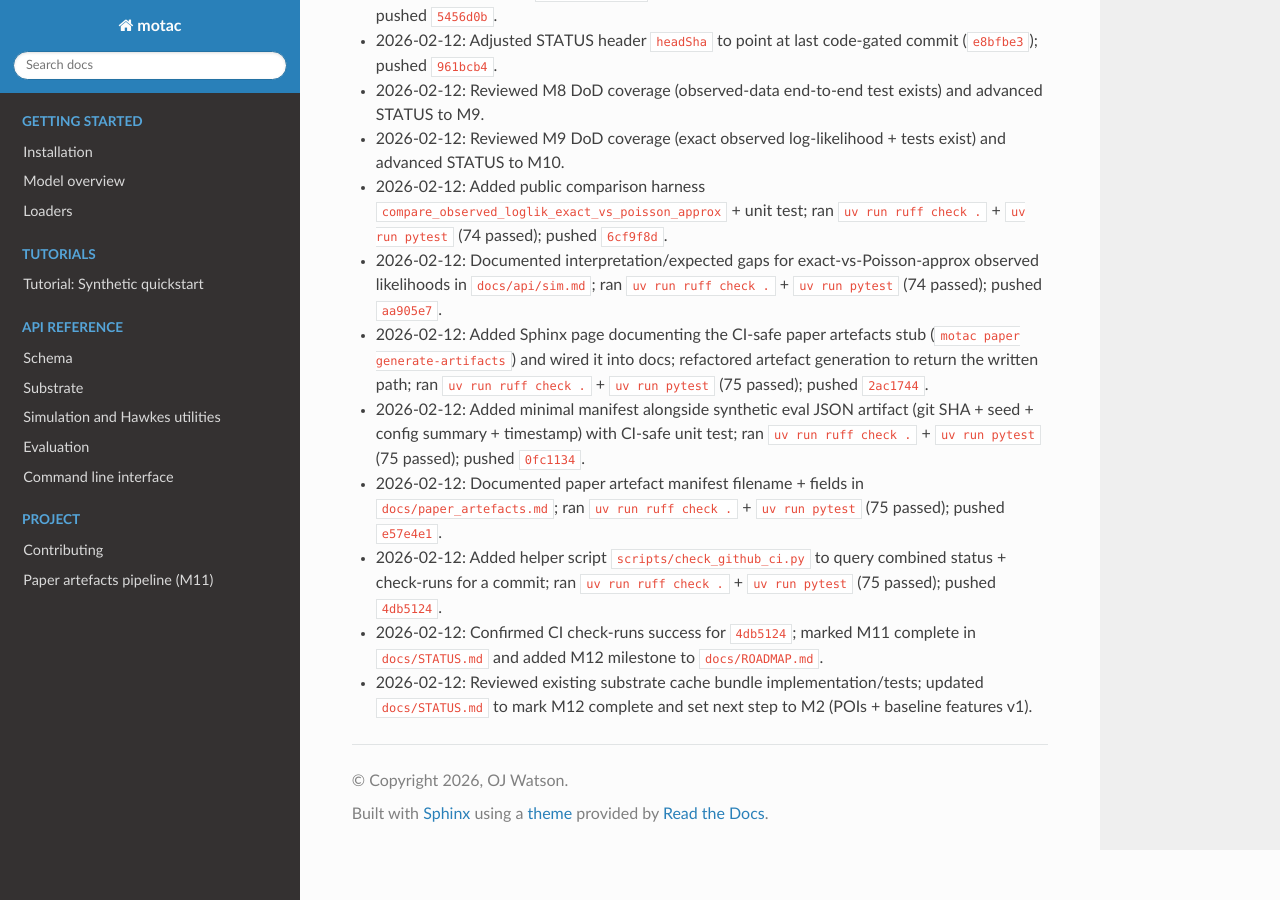
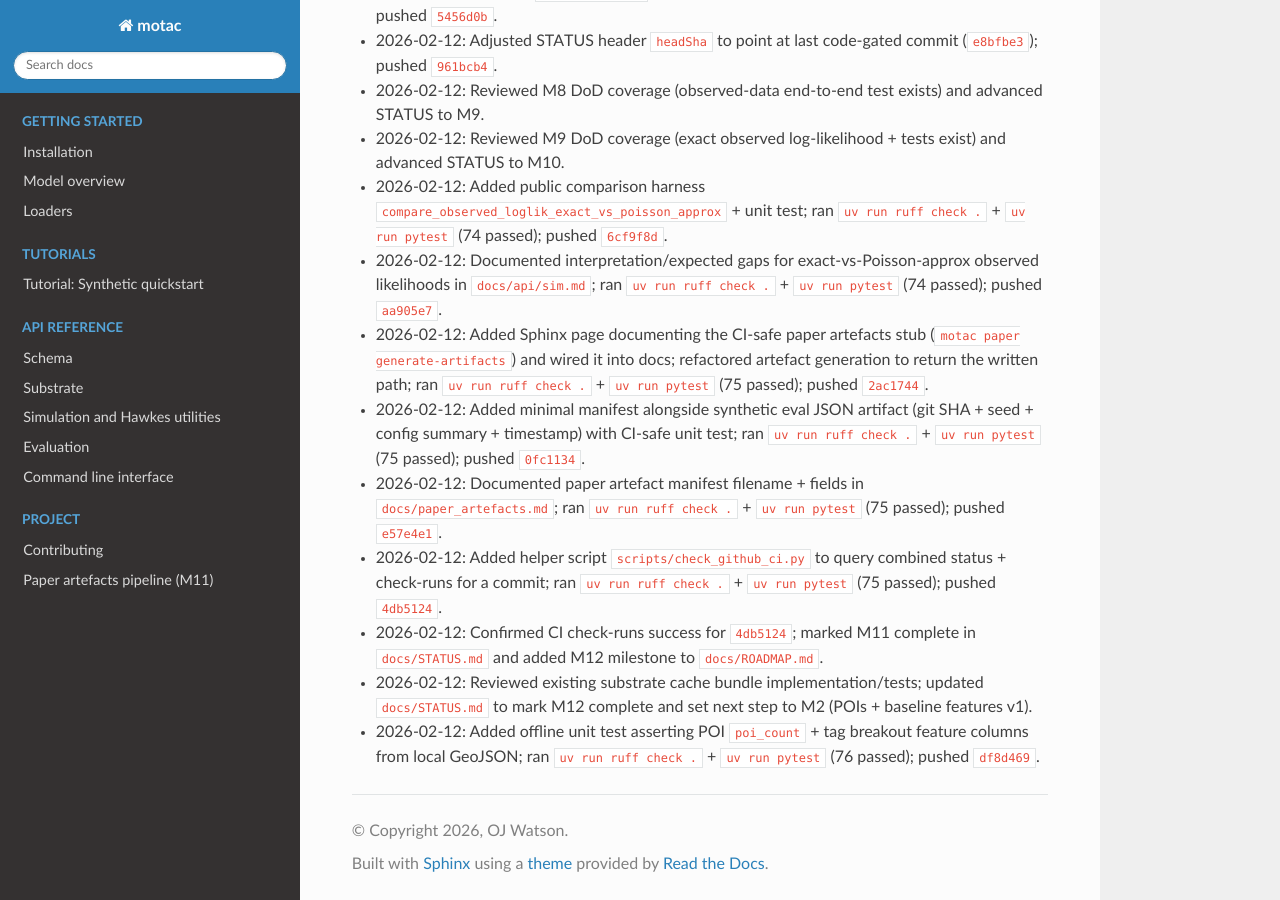
Before and after one commit to OJWatson/motac, a Sphinx documentation site: the page built from docs/WORKLOG.md, in a window 1280 px wide and 900 px high, scrolled down 1319 px. Built offline with Sphinx 7.4.7 and the Read the Docs theme 3.1.0, drawn with Linux system fonts in a browser that asks for light colours.

Commit message:
docs: update STATUS/WORKLOG after POI count feature test

```diff
--- a/docs/WORKLOG.md
+++ b/docs/WORKLOG.md
@@ -35,3 +35,4 @@ Guidelines:
 - 2026-02-12: Added helper script `scripts/check_github_ci.py` to query combined status + check-runs for a commit; ran `uv run ruff check .` + `uv run pytest` (75 passed); pushed `4db5124`.
 - 2026-02-12: Confirmed CI check-runs success for `4db5124`; marked M11 complete in `docs/STATUS.md` and added M12 milestone to `docs/ROADMAP.md`.
 - 2026-02-12: Reviewed existing substrate cache bundle implementation/tests; updated `docs/STATUS.md` to mark M12 complete and set next step to M2 (POIs + baseline features v1).
+- 2026-02-12: Added offline unit test asserting POI `poi_count` + tag breakout feature columns from local GeoJSON; ran `uv run ruff check .` + `uv run pytest` (76 passed); pushed `df8d469`.
```
Also changed, not shown: docs/STATUS.md (+3 -3 lines).
